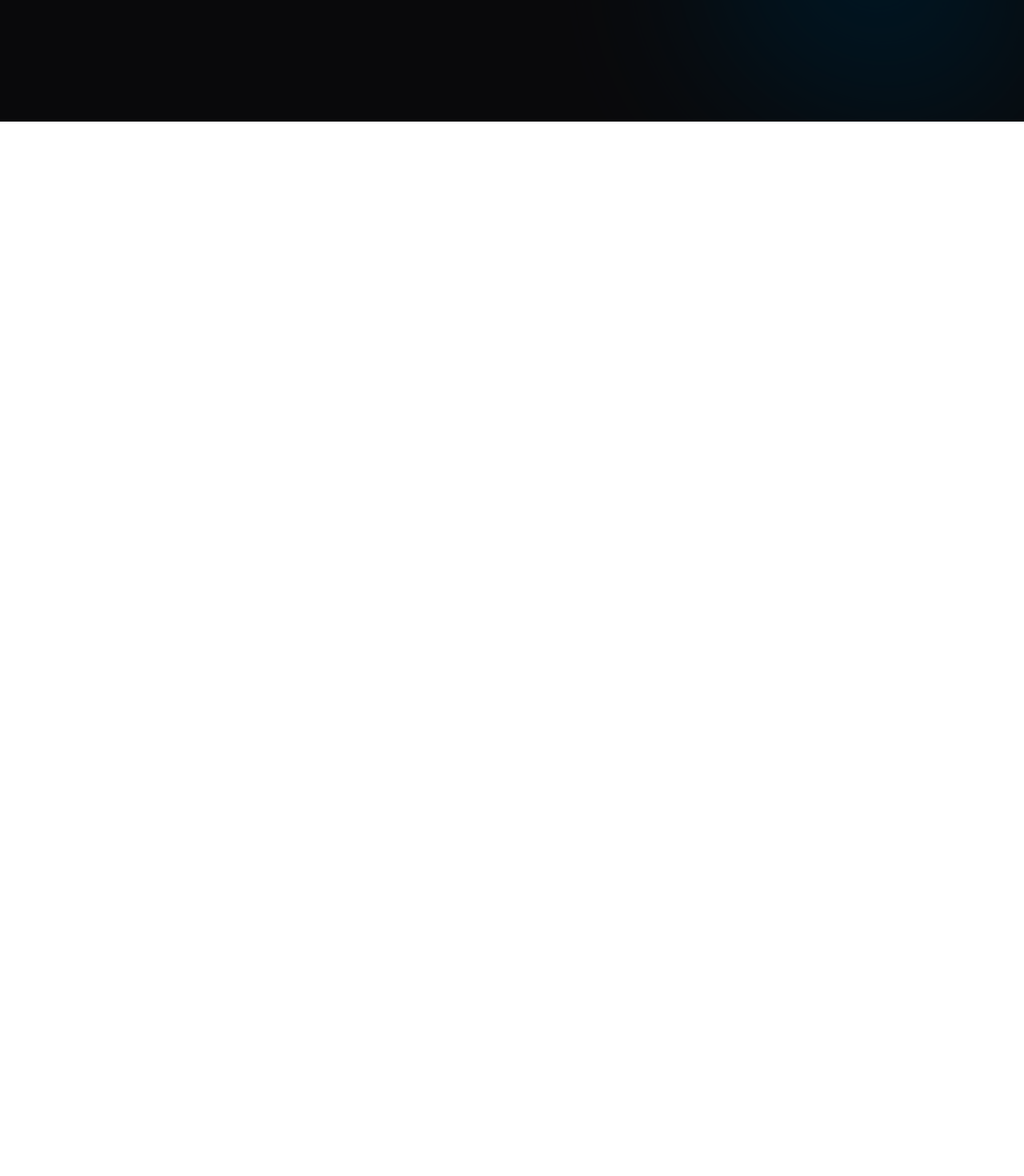
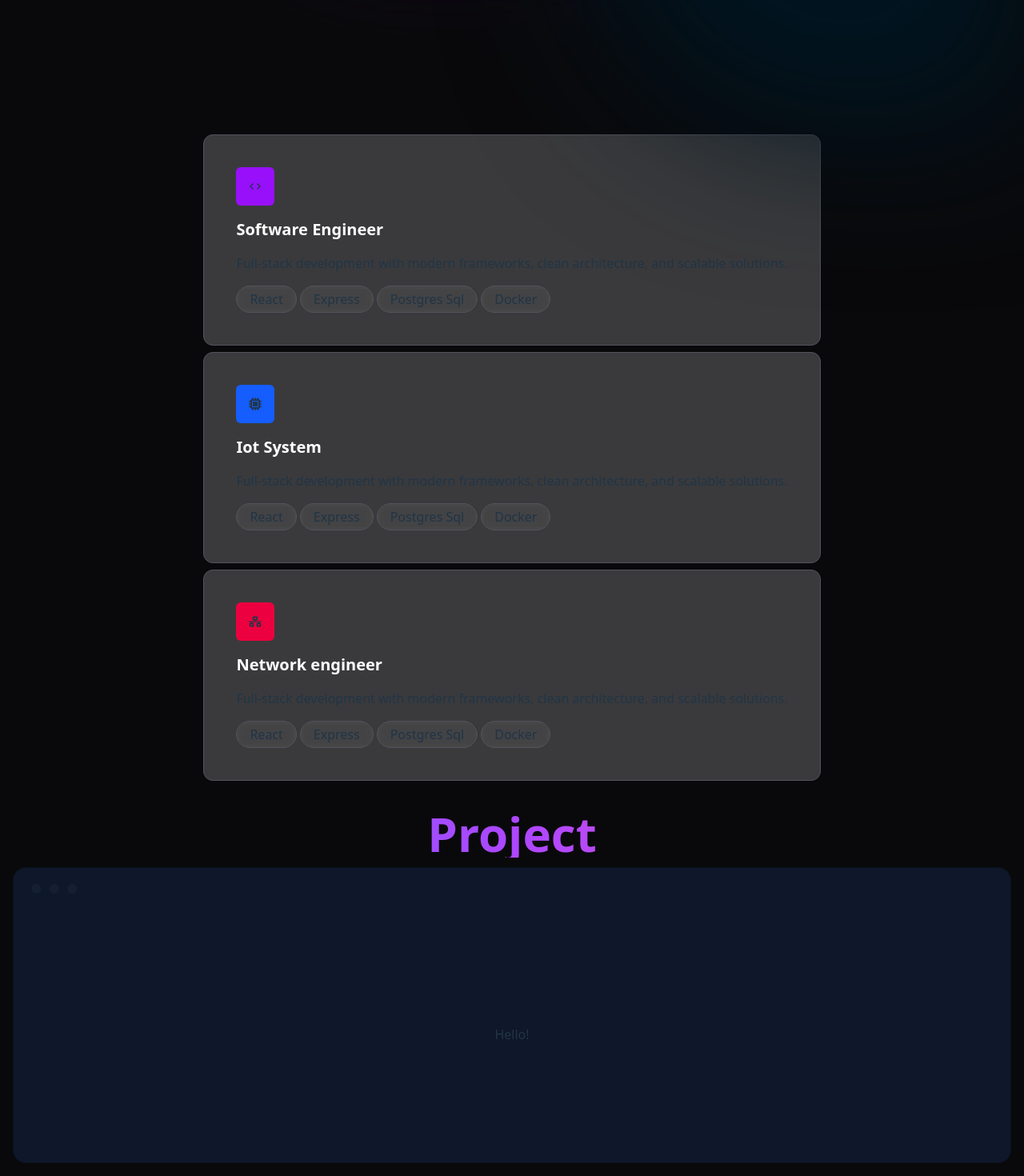
Before and after one commit to adibmisbahul/portofolio, a React (Vite) app: page / in a window 1280 px wide. Shown: the part 648-2118 px from the top of the page at 80% size. Before the commit the page ends 800 px from the top, so only its background shows below. Built offline with nearby package versions, Linux system fonts and the light colour scheme.

Commit message:
fix layout

```diff
--- a/src/components/TagText.jsx
+++ b/src/components/TagText.jsx
@@ -1,5 +1,3 @@
-import React from "react";
-
 export default function TagText(props) {
   const { title, paddingX, paddingY, textColor } = props;
   return (
--- a/src/pages/dashboard.jsx
+++ b/src/pages/dashboard.jsx
@@ -2,6 +2,8 @@ import Tag from "../components/Tag";
 import { IoMdCode } from "react-icons/io";
 import { FaMicrochip } from "react-icons/fa6";
 import { FaNetworkWired } from "react-icons/fa";
+import Card from "../components/Card";
+import TagText from "../components/TagText";
 
 export default function Dashboard() {
   const firstTag = [
@@ -14,10 +16,10 @@ export default function Dashboard() {
     },
   ];
   return (
-    <div>
-      <div className="bg-zinc-950 flex flex-col items-center justify-center h-dvh relative z-10">
-        <div class="absolute -z-10 size-100 brightness-20 bg-violet-700 top-0 rounded-r-full blur-[100px]"></div>
-        <div class="absolute -z-10 size-100 brightness-20 bg-sky-700 bottom-0 right-0 rounded-l-full blur-[100px]"></div>
+    <div className="w-full h-full">
+      <div className="bg-zinc-950 flex flex-col items-center justify-center h-[100vh] relative z-10 gap-3">
+        <div class="absolute -z-10 size-130 brightness-20 bg-violet-700 top-0 rounded-r-full blur-[100px]"></div>
+        <div class="absolute -z-10 size-130 brightness-20 bg-sky-700 bottom-0 right-0 rounded-l-full blur-[100px]"></div>
         <div className="flex gap-1 p-3 justify-center">
           {firstTag.map((item) => {
             return (
@@ -31,12 +33,55 @@ export default function Dashboard() {
         <h1 className="font-semibold text-5xl m-1 text-transparent bg-gradient-to-r from-indigo-500 via-purple-500 to-pink-500 bg-clip-text xl:text-8xl">
           Experiences
         </h1>
-        <p className="w-2/3 text-sm mt-10 font-semibold text-zinc-400 md:text-xl">
+        <p className="w-2/3 text-sm  font-semibold text-zinc-400 md:text-xl">
           A multi-disciplinary engineer crafting robust software, intelligent
           IoT systems, and reliable network infrastructure with a passion for
           innovation.
         </p>
       </div>
+      <div className=" p-4 flex flex-col items-center justify-center gap-2 bg-zinc-950 relative overflow-hidden">
+        <Card
+          icon={<IoMdCode />}
+          title="Software Engineer"
+          description="Full-stack development with modern frameworks, clean architecture, and scalable solutions."
+          bgIcon="bg-purple-600"
+        >
+          <TagText title="React" />
+          <TagText title="Express" />
+          <TagText title="Postgres Sql" />
+          <TagText title="Docker" />
+        </Card>
+        <Card
+          icon={<FaMicrochip />}
+          title="Iot System"
+          description="Full-stack development with modern frameworks, clean architecture, and scalable solutions."
+          bgIcon="bg-blue-600"
+        >
+          <TagText title="React" />
+          <TagText title="Express" />
+          <TagText title="Postgres Sql" />
+          <TagText title="Docker" />
+        </Card>
+        <Card
+          icon={<FaNetworkWired />}
+          title="Network engineer"
+          description="Full-stack development with modern frameworks, clean architecture, and scalable solutions."
+          bgIcon="bg-rose-600"
+        >
+          <TagText title="React" />
+          <TagText title="Express" />
+          <TagText title="Postgres Sql" />
+          <TagText title="Docker" />
+        </Card>
+      </div>
+      <div className="p-4 bg-zinc-950 flex flex-col gap-2">
+        <h1 className="font-semibold text-6xl m-1 text-transparent bg-gradient-to-r from-indigo-500 via-purple-500 to-pink-500 bg-clip-text ">
+          Project
+        </h1>
+        <div class="mockup-window bg-base-100 border border-base-300">
+          <div class="grid place-content-center h-80">Hello!</div>
+        </div>
+      </div>
     </div>
   );
 }
```
